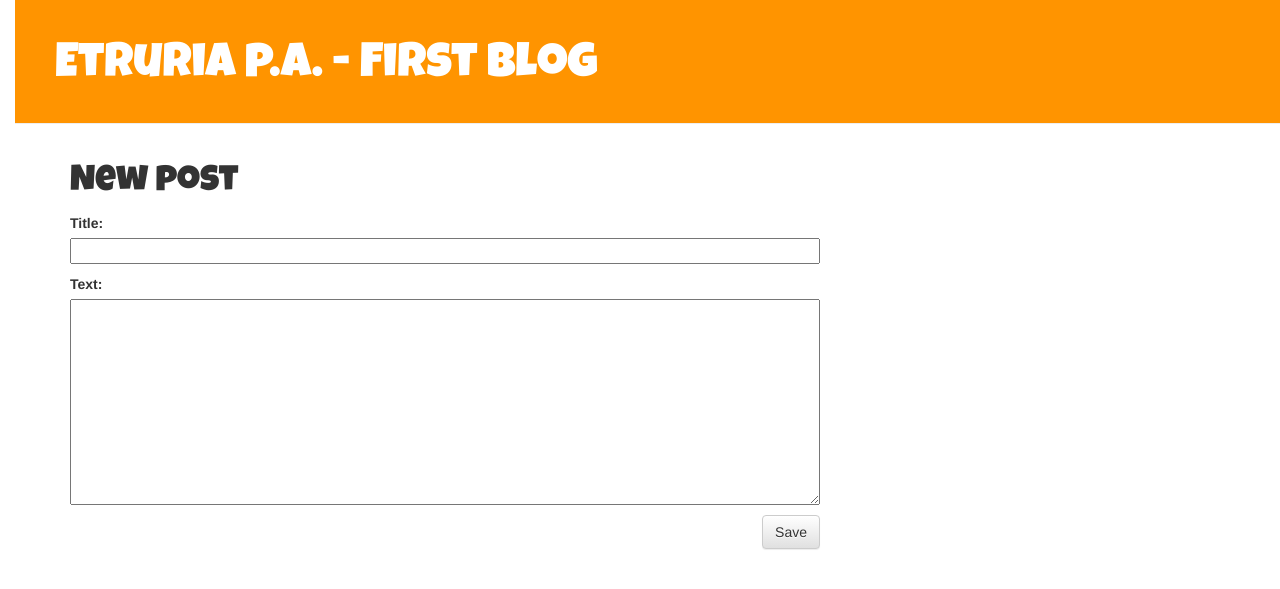
After one commit to provadjango/my-first-blog, a Django app: page /post/new/ in a window 1280 px wide. The commit adds this page. Shown: the top 589 px of the page. Run offline with Django 3.2, Linux system fonts and the light colour scheme; some libraries are stand-ins or nearby versions.

Commit message:
Added views to create/edit blog post inside the site.

```diff
--- /dev/null
+++ b/blog/forms.py
@@ -0,0 +1,9 @@
+from django import forms
+
+from .models import Post
+
+class PostForm(forms.ModelForm):
+
+    class Meta:
+        model = Post
+        fields = ('title', 'text',)
--- a/blog/models.py
+++ b/blog/models.py
@@ -16,4 +16,4 @@ class Post(models.Model):
         self.save()
 
     def __str__(self):
-        return self.title
+        return "%s     - (%s)" % (self.title, self.published_date)
--- a/blog/static/css/blog.css
+++ b/blog/static/css/blog.css
@@ -1,6 +1,6 @@
 h1 a {
     color: #FCA205;
-    font-family: 'Lobster';
+    font-family: 'Luckiest Guy';
 }
 body {
     padding-left: 15px;
@@ -21,7 +21,7 @@ body {
     margin-left: 40px;
 }
 h1, h2, h3, h4 {
-    font-family: 'Lobster', cursive;
+    font-family: 'Luckiest Guy', cursive;
 }
 .date {
     float: right;
--- a/blog/templates/blog/base.html
+++ b/blog/templates/blog/base.html
@@ -1,15 +1,19 @@
 {% load staticfiles %}
 <html>
     <head>
-        <title>Il blog di Ema</title>
+        <title>Etruria p.a. - First blog</title>
         <link href="https://fonts.googleapis.com/css?family=Lobster&subset=latin,latin-ext" rel="stylesheet" type="text/css">
+        <link href="https://fonts.googleapis.com/css?family=Luckiest+Guy" rel="stylesheet">
         <link rel="stylesheet" href="//maxcdn.bootstrapcdn.com/bootstrap/3.2.0/css/bootstrap.min.css">
         <link rel="stylesheet" href="//maxcdn.bootstrapcdn.com/bootstrap/3.2.0/css/bootstrap-theme.min.css">
         <link rel="stylesheet" href="{% static 'css/blog.css' %}">
     </head>
 <body>
     <div class="page-header">
-        <h1><a href="/">Django Girls Blog</a></h1>
+        {% if user.is_authenticated %}
+            <a href="{% url 'post_new' %}" class="top-menu"><span class="glyphicon glyphicon-plus"></span></a>
+        {% endif %}
+        <h1><a href="/">Etruria p.a. - First blog</a></h1>
     </div>
     <div class="content container">
         <div class="row">
--- a/blog/templates/blog/post_detail.html
+++ b/blog/templates/blog/post_detail.html
@@ -1,11 +1,13 @@
 {% extends 'blog/base.html' %}
 {% block content %}
+
     <div class="post">
         {% if post.published_date %}
             <div class="date">
                 {{ post.published_date }}
             </div>
         {% endif %}
+        <a class="btn btn-default" href="{% url 'post_edit' pk=post.pk %}"><span class="glyphicon glyphicon-pencil"></span></a>
         <h1>{{ post.title }}</h1>
         <p>{{ post.text|linebreaksbr }}</p>
     </div>
--- /dev/null
+++ b/blog/templates/blog/post_edit.html
@@ -0,0 +1,9 @@
+{% extends 'blog/base.html' %}
+
+{% block content %}
+    <h1>New post</h1>
+    <form method="POST" class="post-form">{% csrf_token %}
+        {{ form.as_p }}
+        <button type="submit" class="save btn btn-default">Save</button>
+    </form>
+{% endblock %}
--- a/blog/urls.py
+++ b/blog/urls.py
@@ -4,4 +4,6 @@ from . import views
 urlpatterns = [
     url(r'^$', views.post_list, name='post_list'),
     url(r'^post/(?P<pk>[0-9]+)/$', views.post_detail, name='post_detail'),
+    url(r'^post/new/$', views.post_new, name='post_new'),
+    url(r'^post/(?P<pk>[0-9]+)/edit/$', views.post_edit, name='post_edit'),
 ]
--- a/blog/views.py
+++ b/blog/views.py
@@ -2,6 +2,8 @@ from django.shortcuts import render
 from django.utils import timezone
 from .models import Post
 from django.shortcuts import render, get_object_or_404
+from .forms import PostForm
+from django.shortcuts import redirect
 
 def post_list(request):
     posts = Post.objects.filter(published_date__lte=timezone.now()).order_by('published_date')
@@ -10,3 +12,30 @@ def post_list(request):
 def post_detail(request, pk):
     post = get_object_or_404(Post, pk=pk)
     return render(request, 'blog/post_detail.html', {'post': post})
+
+def post_new(request):
+    if request.method == "POST":
+        form = PostForm(request.POST)
+        if form.is_valid():
+            post = form.save(commit=False)
+            post.author = request.user
+            post.published_date = timezone.now()
+            post.save()
+            return redirect('post_detail', pk=post.pk)
+    else:
+        form = PostForm()
+    return render(request, 'blog/post_edit.html', {'form': form})
+
+def post_edit(request, pk):
+    post = get_object_or_404(Post, pk=pk)
+    if request.method == "POST":
+        form = PostForm(request.POST, instance=post)
+        if form.is_valid():
+            post = form.save(commit=False)
+            post.author = request.user
+            post.published_date = timezone.now()
+            post.save()
+            return redirect('post_detail', pk=post.pk)
+    else:
+        form = PostForm(instance=post)
+    return render(request, 'blog/post_edit.html', {'form': form})
```
